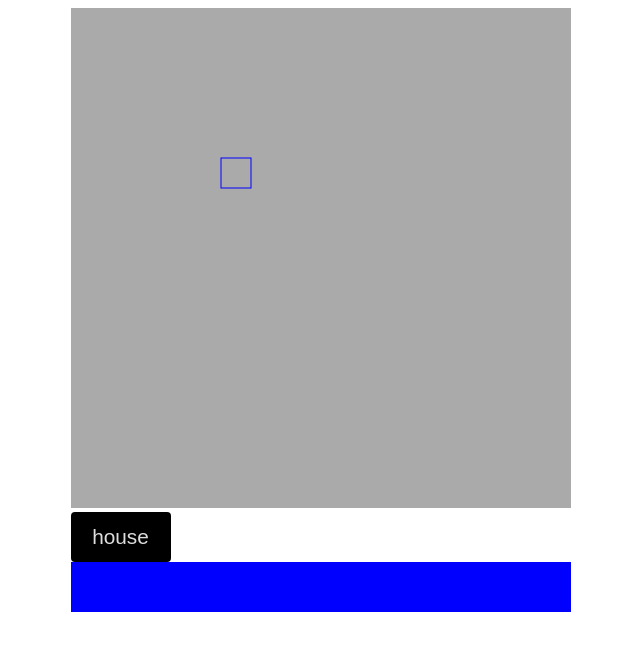
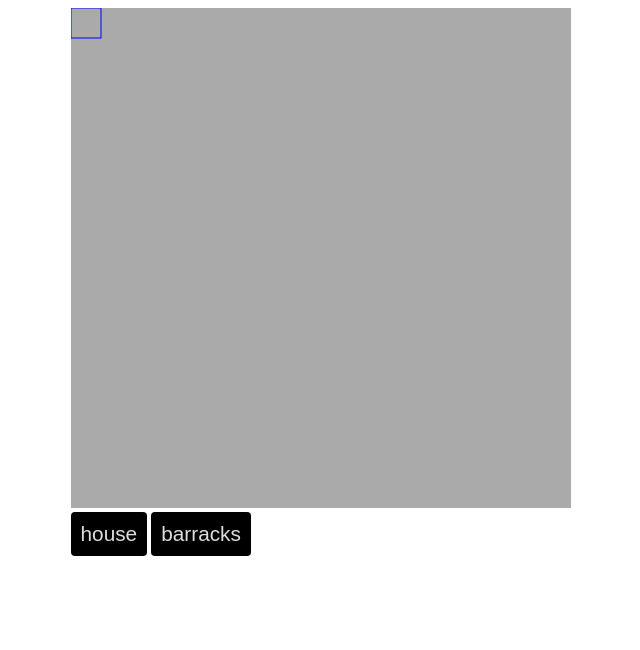
Before and after one commit to StevenBarnes21/rts, a plain HTML site: page index.html in a window 1280 px wide. Both pictures are taken after a click on the button "house". Shown: the whole page, without its empty margins (319-959 px from the left). Drawn offline with Linux system fonts and the light colour scheme.

Commit message:
Added barracks, added Unit function

```diff
--- a/css/style.css
+++ b/css/style.css
@@ -16,9 +16,8 @@
   background: #00F;
 }
 
-#house {
-  width: 100px;
-  height: 50px;
+.btn {
+  padding: 10px;
   border: none;
   background: #000;
   color: #DDD;
--- a/index.html
+++ b/index.html
@@ -10,8 +10,9 @@
 <body>
   <div class="container">
     <canvas id="main-canvas"></canvas>
-    <input type="button" id="house" value="house">
-    <canvas id="ui-canvas"></canvas>
+    <input type="button" class="btn" id="house" value="house">
+    <input type="button" class="btn" value="barracks" id="barracks">
+    <!-- <canvas id="ui-canvas"></canvas> -->
   </div>
   <script defer src="js/factories.js"></script>
 </body>
--- a/js/factories.js
+++ b/js/factories.js
@@ -1,9 +1,11 @@
 "use strict"
 
-const house = document.getElementById('house');
+
 const gameBuildings = [];
+const gameUnits = [];
 
-function Building(x, y, w, h, color) {
+function Building(name, x, y, w, h, color) {
+  this.name = name;
   this.x = x;
   this.y = y;
   this.w = w;
@@ -11,19 +13,37 @@ function Building(x, y, w, h, color) {
   this.color = color;
 }
 
+function Unit(name, x, y, radius, color) {
+  this.name = name;
+  this.x = x;
+  this.y = y;
+  this.radius = radius;
+  this.color = color;
+  this.speed = 0;
+}
+
 let currentlySelected = null;
+
+// House button clicked
+const house = document.getElementById('house');
 house.addEventListener('click', (e) => {
-  currentlySelected = new Building(null, null, 30, 30, '#00F');
-  console.log('line 17',currentlySelected);
+  currentlySelected = new Building('house', null, null, 30, 30, '#00F');
 });
 
-let mouseX = 150;
-let mouseY = 150;
+// Barracks button clicked
+const barracks = document.getElementById('barracks');
+barracks.addEventListener('click', (e) => {
+  currentlySelected = new Building('barracks', null, null, 40, 40, '#F22');
+});
+
+let mouseX = 0;
+let mouseY = 0;
 const mainCanvas = document.getElementById('main-canvas');
 mainCanvas.width = 500;
 mainCanvas.height = 500;
 
-// Updates the mouse position
+// Updates the mouse position when the mouse is moved which is needed
+// to be able to show a building outline before the building is placed
 mainCanvas.addEventListener('mousemove', (e) => {
   mouseX = e.offsetX;
   mouseY = e.offsetY;
@@ -42,18 +62,16 @@ mainCanvas.addEventListener('click', (e)=> {
 });
 
 const ctx = mainCanvas.getContext('2d');
-
 (function gameLoop() {
 
   ctx.clearRect(0,0,500,500);
-
   drawBuidings();
 
   // Show the outline of the building before it is placed
   if(currentlySelected) {
     ctx.beginPath();
     ctx.strokeStyle = '#00F';
-    ctx.strokeRect(mouseX, mouseY, 30, 30);
+    ctx.strokeRect(mouseX, mouseY, currentlySelected.w, currentlySelected.h);
     ctx.stroke();
   }
 
@@ -88,7 +106,8 @@ function addBuilding(building) {
     }
   }
 
-  // If the code reaches this part then no collisions have occurred.
+  // If the code reaches this part then no collisions have occurred so the building
+  // can be added to the array
   gameBuildings.push(building);
   return true;
 }
```
